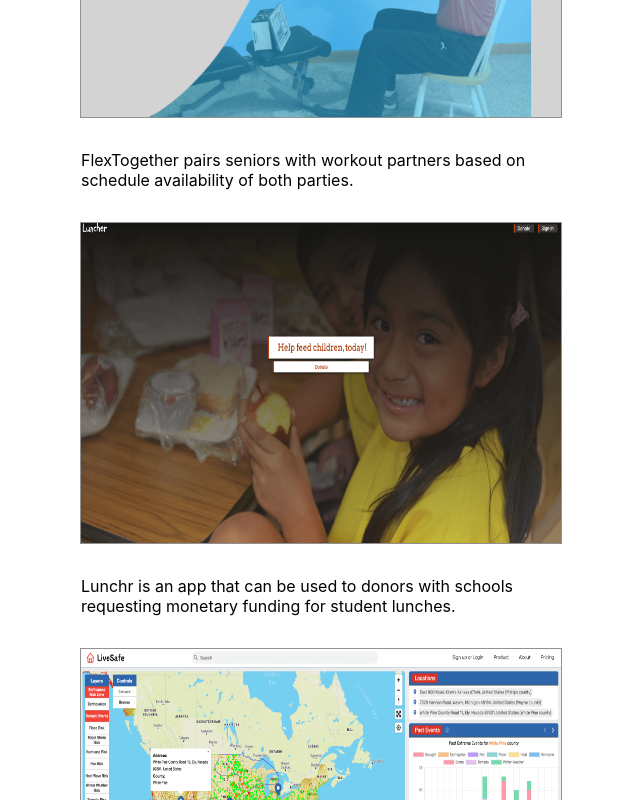
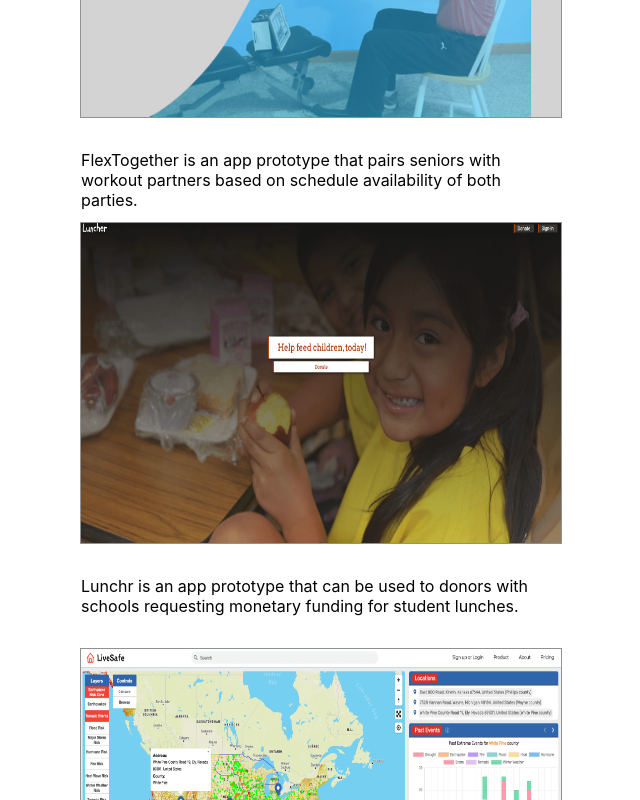
Before and after one commit to KimDuclos/kimduclos.github.io, a React (Create React App) app: page /#/ in a window 1280 px wide. Shown: the part 413-1213 px from the top of the page, without its empty margins (319-959 px from the left). Built offline with nearby package versions, Linux system fonts and the light colour scheme.

Commit message:
updated flexTogether caption

```diff
--- a/src/projects/projects.jsx
+++ b/src/projects/projects.jsx
@@ -10,13 +10,13 @@ const Projects = () => {
         <ProjectBox
             image="/images/flex-together.png"
             alt="Flex Together Image"
-            caption="FlexTogether pairs seniors with workout partners based on schedule availability of both parties."
+            caption="FlexTogether is an app prototype that pairs seniors with workout partners based on schedule availability of both parties."
             link="https://flextogether.netlify.com/"
         />
         <ProjectBox
             image="/images/lunchr.png"
             alt="Lunchr Image"
-            caption="Lunchr is an app that can be used to donors with schools requesting monetary funding for student lunches."
+            caption="Lunchr is an app prototype that can be used to donors with schools requesting monetary funding for student lunches."
             link="https://luncher-team.github.io/luncher-app-frank-UI/"
         />
         <ProjectBox
```
